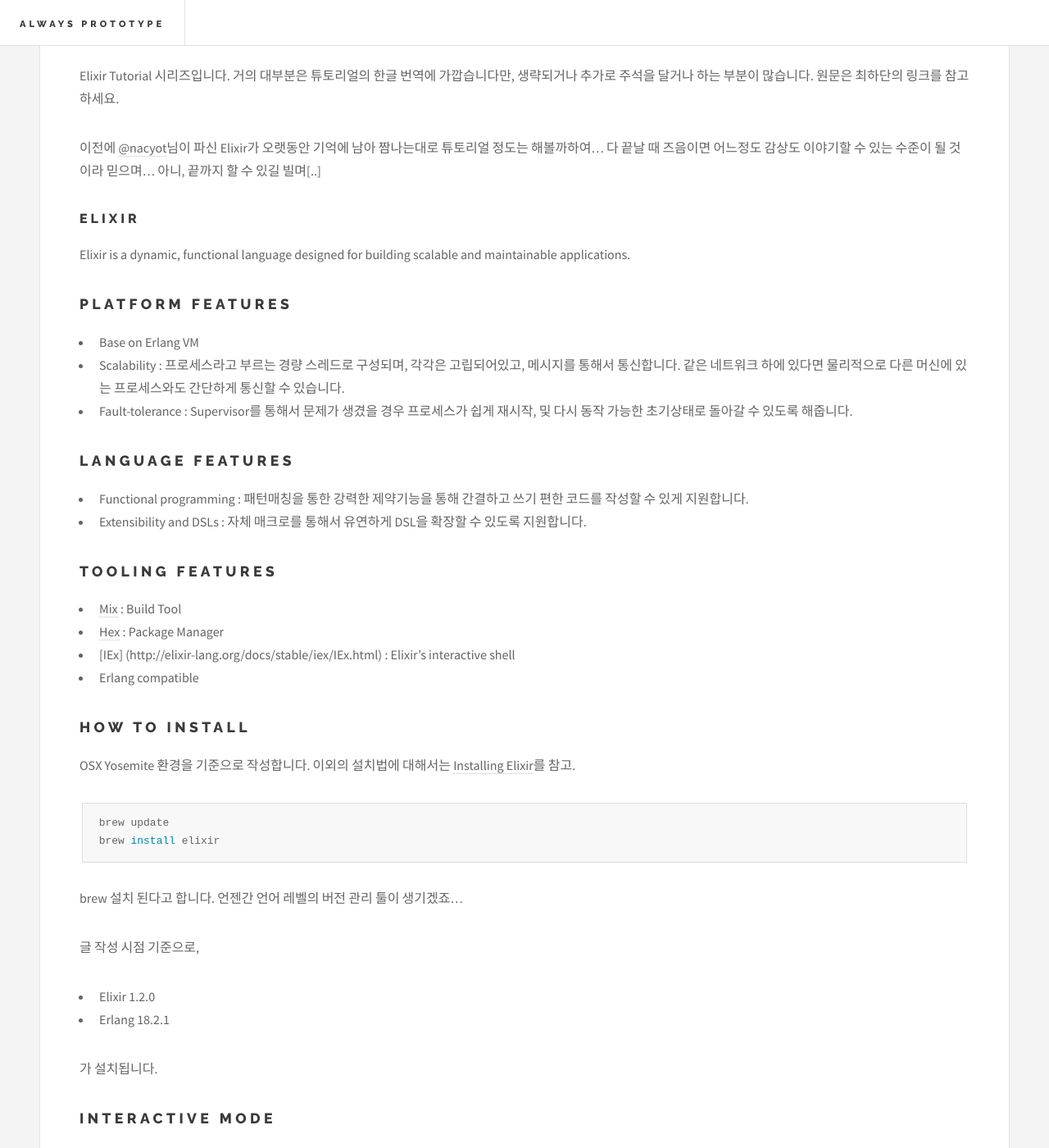
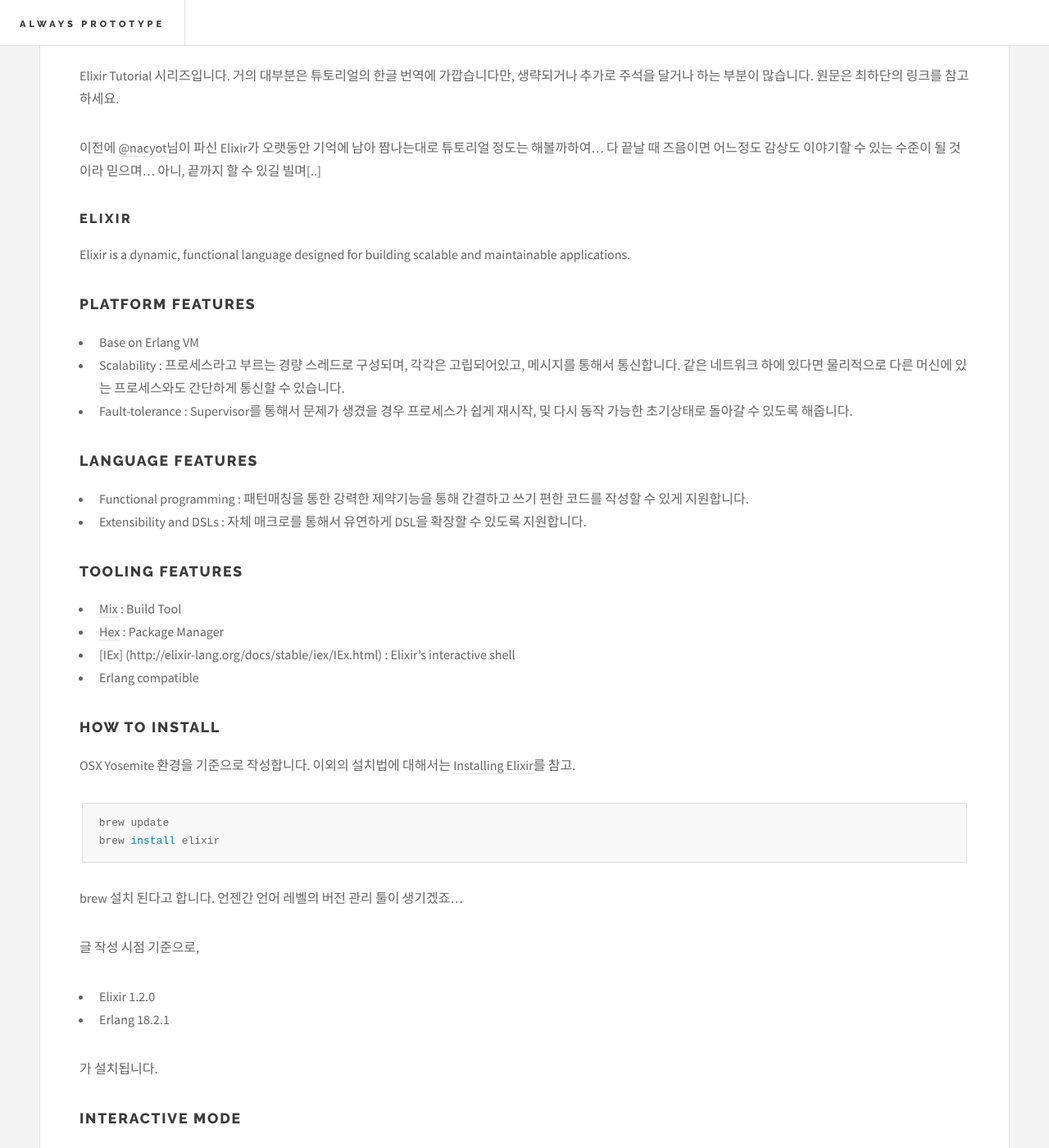
Before and after one commit to riseshia/archived-riseshia-github-io, a Jekyll site: the page built from _posts/2016-01-05-elixir-started.md, in a window 1280 px wide and 1400 px high, scrolled down 474 px. Shown: the whole window at 82% size. Built offline with Jekyll 4.4.1, drawn with Linux system fonts in a browser that asks for light colours.

Commit message:
adjust letter-spacing of headers

```diff
--- a/_sass/_custom.scss
+++ b/_sass/_custom.scss
@@ -15,3 +15,11 @@
 blockquote>p {
   margin: 0;
 }
+
+article.post h1 {
+  letter-spacing: 0.15em;
+}
+
+article.post>h2 {
+  letter-spacing: 0.10em;
+}
```
